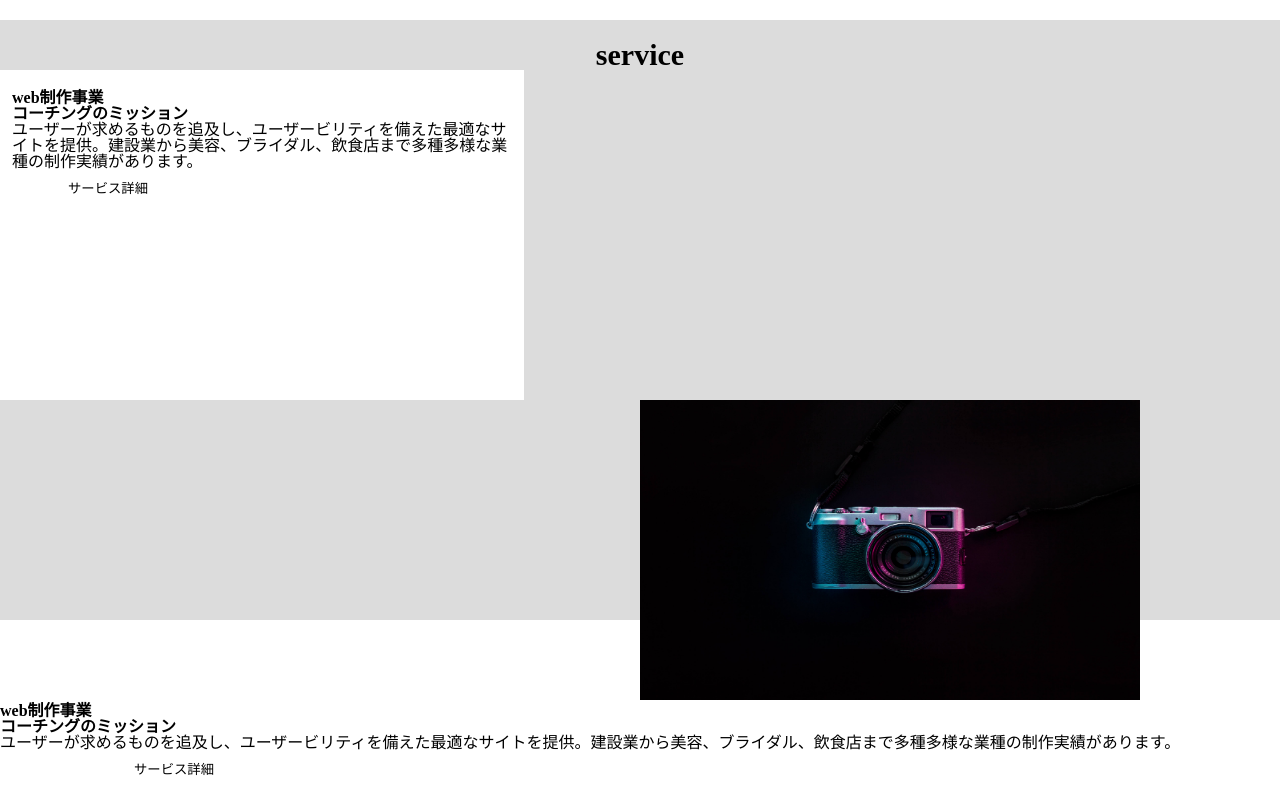
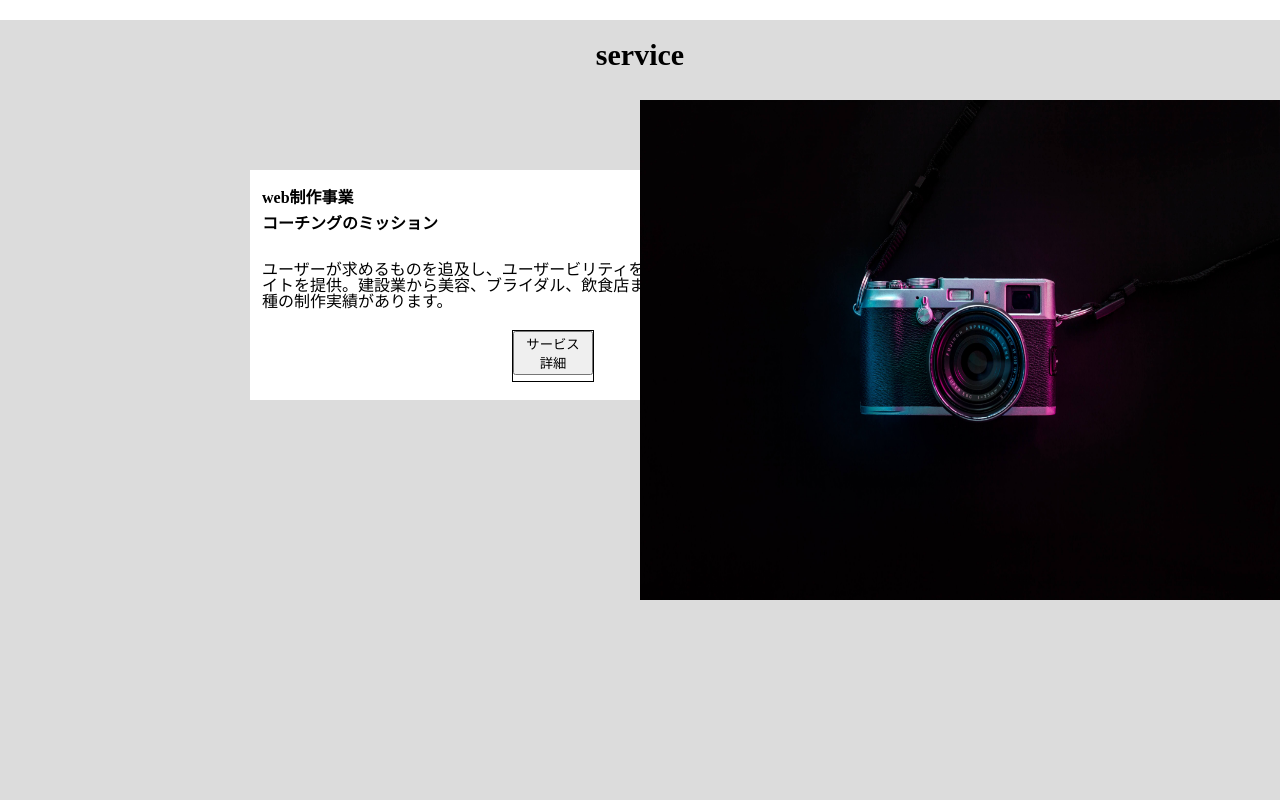
Before and after one commit to panini-web/LP-final-practice, a plain HTML site: page index.html in a window 1280 px wide. Shown: the part 1100-1900 px from the top of the page. Drawn offline with Linux system fonts and the light colour scheme.

Commit message:
forth-commit

```diff
--- a/css/style.css
+++ b/css/style.css
@@ -185,7 +185,7 @@ table td{
   top: 35%;
   left: 10%;
 }
-.button {
+.mission-button {
   padding: 5px 5px;
   text-decoration: none;
   color:black;
@@ -199,7 +199,7 @@ table td{
 
 #service{
   background-color: gainsboro;
-  height: 600px;
+  height: 1500px;
   width: 100%;
   margin-top: 100px;
 }
@@ -211,17 +211,65 @@ table td{
 }
 .card-1{
   width: 500px;
-  height: 300px;
+  height: 200px;
   padding: 20px 12px 10px;
   color:black;
   background-color: white;
   background-position: right 35% bottom 45% ;
   background-size: cover;
+  position: relative;
+  top: 100px;
+  left: 250px;
+}
+.card-1 h2{
+  font-weight: bold;
 }
 .img-service-1{
   position: relative;
   left: 50%;
+  top: -200px;
 }
-.card p{
+.card-1 h3{
+  padding-top: 10px;
+}
+.card-1 p{
   color: black;
+  padding-top: 30px;
 }
+.service-button{
+  position: relative;
+  left: 50%;
+  top: 10%;
+  border: 1px solid black;
+  text-decoration: none;
+  color:black;
+  width: 80px;
+  height: 50px;
+}
+.card-2{
+  width: 500px;
+  height: 200px;
+  padding: 20px 12px 10px;
+  color:black;
+  background-color: white;
+  background-position: right 35% bottom 45% ;
+  background-size: cover;
+  position: relative;
+  top: 200px;
+  left: 40%;
+}
+.card-2 h2{
+    font-weight: bold;
+}
+.card-2 h3{
+  padding-top: 10px;
+}
+.card-2 p{
+  color: black;
+  padding-top: 30px;
+}
+.img-service-2{
+  background-size: cover;
+  position: relative;
+  top: -200px;
+}
--- a/index.html
+++ b/index.html
@@ -42,7 +42,7 @@
         <img src="img/mission-img.jpg" width="500px" height="300px">
         </div>
         <p class=mission-info>顧客主導型サービスを提供する企業として、お客様の会社経営に必要なサービスと情報を提供し続ける企業支援会社を目指します。現在企業が直面している「勝ち残る」ために必要な戦略を提供できる会社として、ホームページをはじめ、各種マーケティングを提供いたします。</p>
-        <a class="button" href="#">ミッション詳細</a>
+        <a class="mission-button" href="#">ミッション詳細</a>
         </div>
       </div>
     </div>
@@ -54,20 +54,23 @@
           <h2 class="title">web制作事業</h2>
           <h3 class="sub-title">コーチングのミッション</h3>
           <p>ユーザーが求めるものを追及し、ユーザービリティを備えた最適なサイトを提供。建設業から美容、ブライダル、飲食店まで多種多様な業種の制作実績があります。</p>
-          <div class="mission-button">
+          <div class="service-button">
             <button class="button" type="button">サービス詳細</button>
           </div>
         </div>
         <div class="img-service-1">
-          <img src="img/service2.jpg" width="500px" height="300px">
+          <img src="img/service2.jpg" width="50%" height="500px">
         </div>
         <div class="card-2">
           <h2 class="title">web制作事業</h2>
           <h3 class="sub-title">コーチングのミッション</h3>
           <p>ユーザーが求めるものを追及し、ユーザービリティを備えた最適なサイトを提供。建設業から美容、ブライダル、飲食店まで多種多様な業種の制作実績があります。</p>
-          <div class="mission-button">
+          <div class="service-button">
             <button class="button" type="button">サービス詳細</button>
           </div>
+        </div>
+        <div class="img-service-2">
+          <img src="img/service1.jpg" width="50%" height="500px">
         </div>
       </div>
     </div>
```
